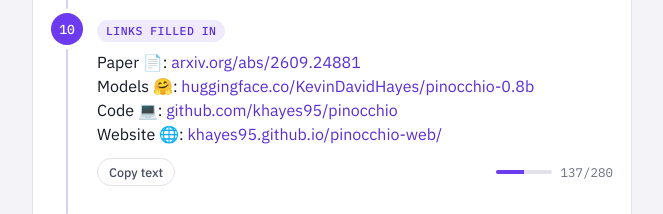
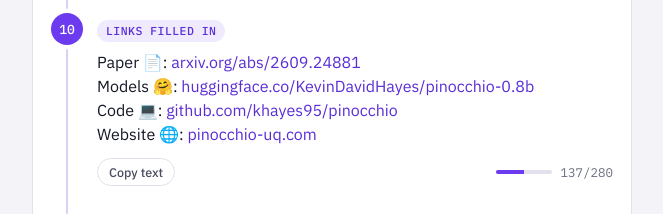
Before and after one commit to khayes95/pinocchio-thread, a plain HTML site: page index.html in a window 1280 px wide. Shown: the part 4465-4679 px from the top of the page, without its empty margins (308-971 px from the left). Drawn offline with Linux system fonts and the light colour scheme.

Commit message:
Link the website at pinocchio-uq.com

```diff
--- a/index.html
+++ b/index.html
@@ -225,7 +225,7 @@
       <p class="text" id="text-10" data-raw="Paper 📄: https://arxiv.org/abs/2609.24881
 Models 🤗: https://huggingface.co/KevinDavidHayes/pinocchio-0.8b
 Code 💻: https://github.com/khayes95/pinocchio
-Website 🌐: https://khayes95.github.io/pinocchio-web/">Paper 📄: <a href="https://arxiv.org/abs/2609.24881" target="_blank" rel="noopener noreferrer">arxiv.org/abs/2609.24881</a><br>Models 🤗: <a href="https://huggingface.co/KevinDavidHayes/pinocchio-0.8b" target="_blank" rel="noopener noreferrer">huggingface.co/KevinDavidHayes/pinocchio-0.8b</a><br>Code 💻: <a href="https://github.com/khayes95/pinocchio" target="_blank" rel="noopener noreferrer">github.com/khayes95/pinocchio</a><br>Website 🌐: <a href="https://khayes95.github.io/pinocchio-web/" target="_blank" rel="noopener noreferrer">khayes95.github.io/pinocchio-web/</a></p>
+Website 🌐: https://pinocchio-uq.com">Paper 📄: <a href="https://arxiv.org/abs/2609.24881" target="_blank" rel="noopener noreferrer">arxiv.org/abs/2609.24881</a><br>Models 🤗: <a href="https://huggingface.co/KevinDavidHayes/pinocchio-0.8b" target="_blank" rel="noopener noreferrer">huggingface.co/KevinDavidHayes/pinocchio-0.8b</a><br>Code 💻: <a href="https://github.com/khayes95/pinocchio" target="_blank" rel="noopener noreferrer">github.com/khayes95/pinocchio</a><br>Website 🌐: <a href="https://pinocchio-uq.com" target="_blank" rel="noopener noreferrer">pinocchio-uq.com</a></p>
       <div class="foot">
         <button class="copy" type="button" data-for="text-10">Copy text</button>
         <span class="count" title="Length as X counts it"><span class="meter" aria-hidden="true"><i style="width:48.9%"></i></span>137/280</span>
```
